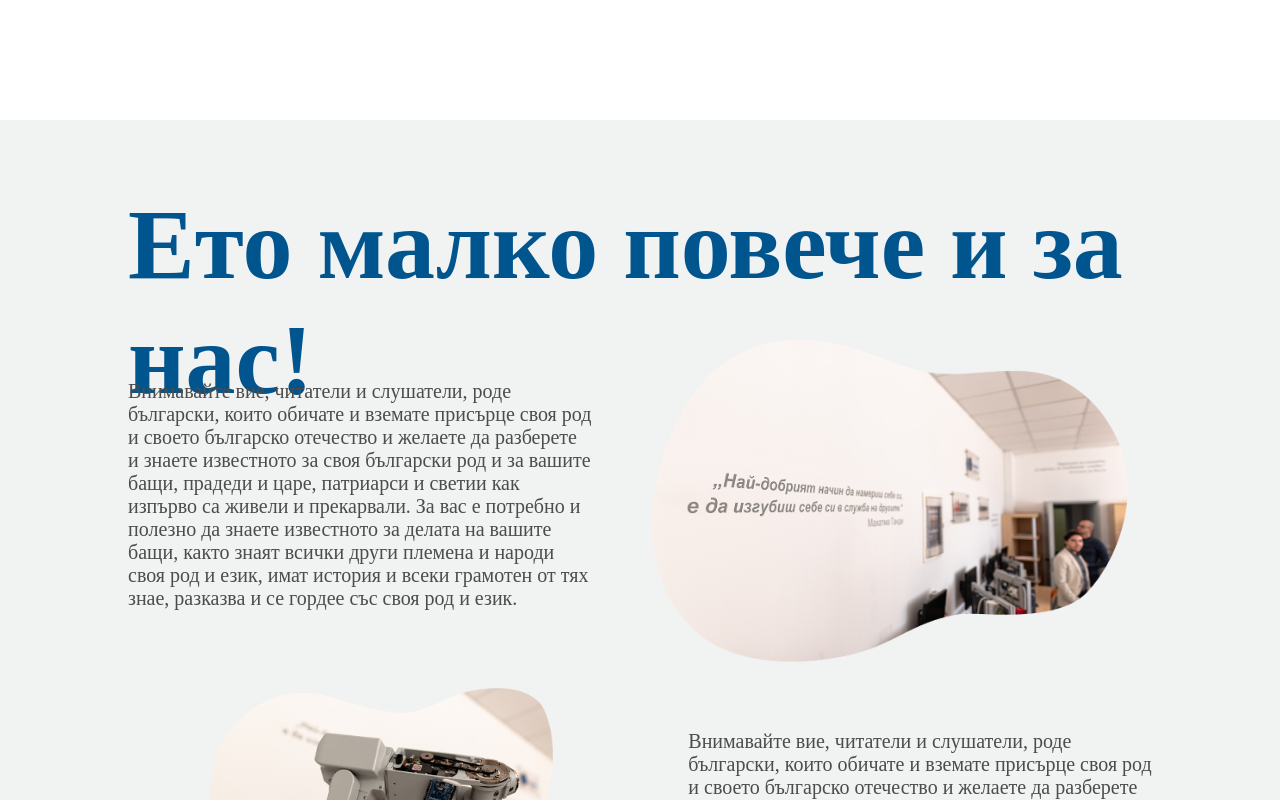
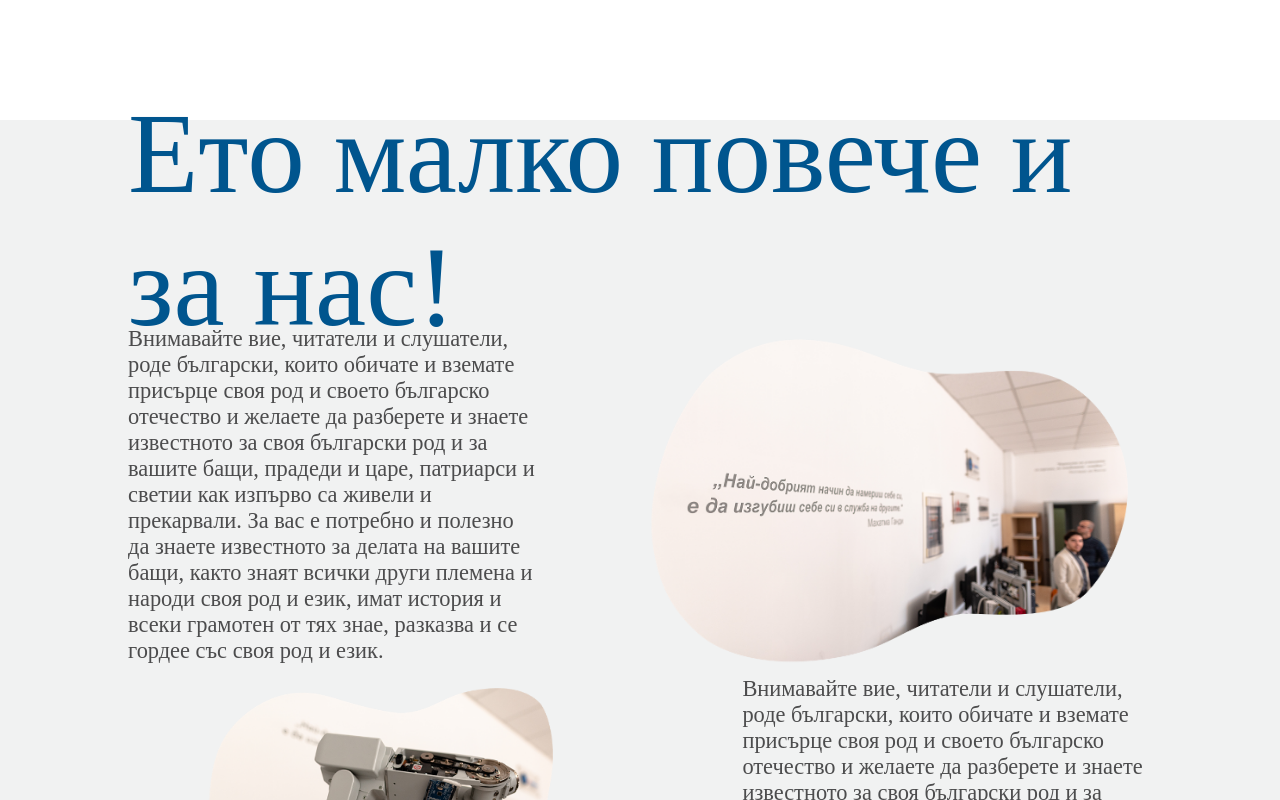
Before and after one commit to roboclub-tu/roboclub-website, a React (Create React App) app: page / in a window 1280 px wide. Shown: the part 760-1560 px from the top of the page. Built offline with nearby package versions, Linux system fonts and the light colour scheme.

Commit message:
Style changes

```diff
--- a/src/components/AboutUs/AboutUs.js
+++ b/src/components/AboutUs/AboutUs.js
@@ -9,7 +9,7 @@ export function AboutUs() {
         <div id="about-us">
             <div id="about-us-container">
                 <div id="about-us-heading">
-                    <h1>Ето малко повече и за нас!</h1>
+                    Ето малко повече и за нас!
                 </div>
                 <div class="about-us-row">
                     <div className="about-us-content">
--- a/src/components/AboutUs/AboutUs.scss
+++ b/src/components/AboutUs/AboutUs.scss
@@ -13,14 +13,14 @@
     justify-content: center;
 
     #about-us-heading{
-      top: 0;
+      align-items: center;
       display: flex;
       justify-content:center;
       color: #00558E;
       font-family: "Phenomena";
       width: 100%;
       height: 25vh;
-      font-size:50px;
+      font-size:7.2rem;
     }
 
     .about-us-row{
@@ -34,8 +34,8 @@
     .about-us-content{
       color: #4C4C4D;
       font-family: "Phenomena";
-      font-size:20px;
-      width: 50%;
+      font-size:1.4em;
+      width: 40%;
     }
 
     .about-us-img{
```
